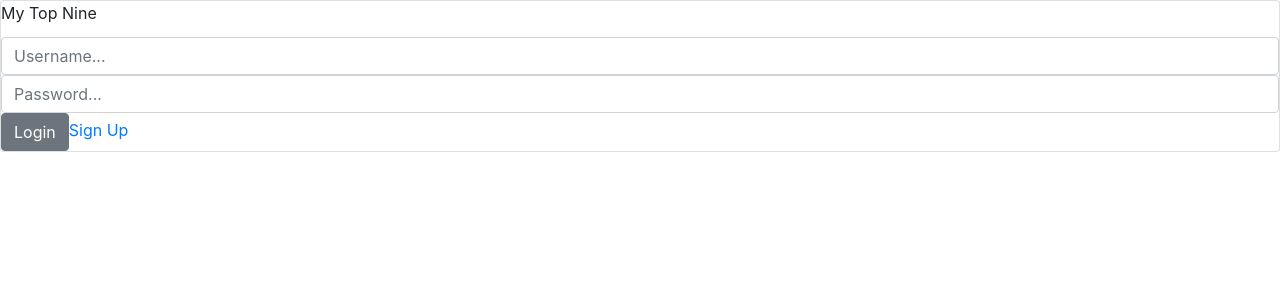
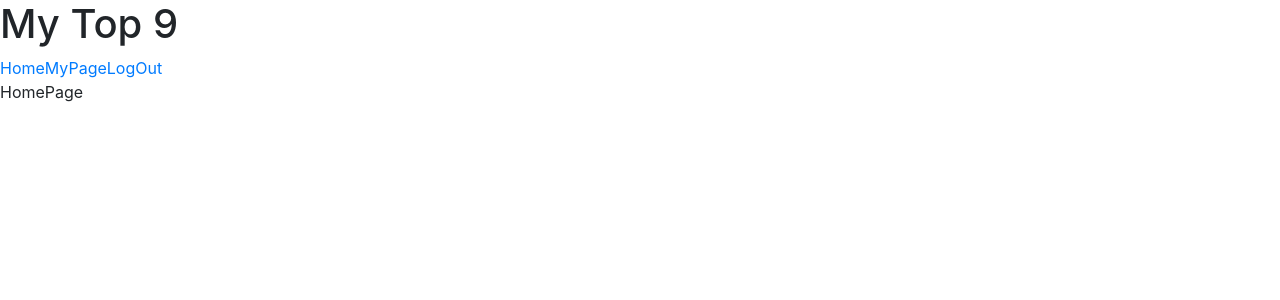
Before and after one commit to my-top-9/Front-End-Chelsea-Tolnai, a React (Create React App) app in the folder my-top-nine/: page / in a window 1280 px wide. Shown: the top 300 px of the page. Built offline with nearby package versions, Linux system fonts and the light colour scheme.

Commit message:
Refractor Webpage component and directory structure.

```diff
--- a/my-top-nine/src/App.js
+++ b/my-top-nine/src/App.js
@@ -1,42 +1,22 @@
 import React, { Component } from 'react';
-import './App.css';
 import { Route } from 'react-router-dom';
 import { connect } from 'react-redux';
 import { logout } from './components/actions';
-import LoginView from './components/Login/LoginView';
-import NavBar from './components/Navigation/NavBar';
-import HomePage from './components/HomePage/HomePage';
-import UserPage from './components/UserPage/UserPage';
+
+import WebPageView from './components/WebPage/WebPageView';
+import LoginView from './components/LoginPage/LoginView';
+
+import './App.css';
 
 class App extends Component {
-
-  handleLogout = () => {
-    this.props.logout();
-  }
 
   render() {
     return (
       <div>
         {this.props.isLoggedIn
-        ? <div>
-          <NavBar
-            logout={this.handleLogout}
-            username={this.props.user.username}
-          />
-          <Route exact path='/' component={HomePage} />
-          <Route
-            exact path={`/${this.props.user.username}`}
-            render={ props => (
-            <UserPage
-              {...props}
-              username={this.props.user.username}
-            />
-            )}
-          />
-          </div>
+        ? <Route path="/" component={WebPageView} />
         : <Route path="/" component={LoginView} />
         }
-
       </div>
 
     );
@@ -45,10 +25,9 @@ class App extends Component {
 
 const mapStateToProps = state => ({
   isLoggedIn: state.isLoggedIn,
-  user: state.user,
 });
 
 export default connect(
-    mapStateToProps,
-    { logout }
+  mapStateToProps,
+  { logout }
 )(App);
--- a/my-top-nine/src/components/Login/LoginView.js
+++ b/my-top-nine/src/components/LoginPage/LoginView.js
@@ -1,8 +1,10 @@
 import React, { Component } from 'react';
 import { Route } from 'react-router-dom';
 import { connect } from 'react-redux';
+import Loader from 'react-loader-spinner';
+
 import { getUsers, login, signup } from '../actions';
-import Loader from 'react-loader-spinner';
+
 import LoginForm from './LoginForm';
 import SignUpForm from './SignUpForm';
 
--- a/my-top-nine/src/components/HomePage/HomePage.js
+++ b/my-top-nine/src/components/WebPage/HomePage/HomePage.js
@@ -3,7 +3,7 @@ import React from 'react';
 const HomePage = () => {
     return (
         <div>
-            <div>HomePage</div>
+            HomePage
         </div>
     );
 }
--- a/my-top-nine/src/components/Navigation/NavBar.js
+++ b/my-top-nine/src/components/WebPage/Navigation/NavBar.js
@@ -3,12 +3,12 @@ import { NavLink } from 'react-router-dom'
 
 const NavBar = (props) => {
     return (
-        <div>
-            <div>My Top 9</div>
+        <nav>
+            <h1>My Top 9</h1>
             <NavLink to="/">Home</NavLink>
             <NavLink to={`/${props.username}`}>MyPage</NavLink>
             <NavLink to="/" onClick={props.logout}>LogOut</NavLink>
-        </div>
+        </nav>
     );
 }
 
--- /dev/null
+++ b/my-top-nine/src/components/WebPage/WebPageView.js
@@ -0,0 +1,56 @@
+import React, { Component } from 'react';
+import { Route } from 'react-router-dom';
+import { connect } from 'react-redux';
+
+import { logout } from '../actions';
+
+import NavBar from './Navigation/NavBar';
+import HomePage from './HomePage/HomePage';
+import UserPage from './UserPage/UserPage';
+
+class WebpageView extends Component {
+
+    handleLogout = () => {
+        this.props.logout();
+    }
+
+    render() {
+        return (
+            <div>
+                <NavBar
+                    logout={this.handleLogout}
+                    username={this.props.user.username}
+                />
+                <Route
+                    exact
+                    path='/'
+                    render={ props => (
+                        <HomePage
+                            {...props}
+                        />
+                    )}
+                />
+                <Route
+                    exact
+                    path={`/${this.props.user.username}`}
+                    render={ props => (
+                        <UserPage
+                            {...props}
+                            username={this.props.user.username}
+                        />
+                    )}
+                />
+            </div>
+
+        );
+    }
+}
+
+const mapStateToProps = state => ({
+    user: state.user,
+});
+
+export default connect(
+    mapStateToProps,
+    { logout }
+)(WebpageView);
--- a/my-top-nine/src/components/reducers/index.js
+++ b/my-top-nine/src/components/reducers/index.js
@@ -10,12 +10,16 @@ import {
 } from '../actions';
 
 const initialState = {
-  isLoggedIn: false,
-  gettingUsers: false,
-  registeredUsers: [],
-  registeringUser: false,
-  user: {},
-  error: null
+    // ***** Change back to false ***** //
+    isLoggedIn: true,
+
+    gettingUsers: false,
+    registeredUsers: [],
+    registeringUser: false,
+
+    // ***** Change back to {} ***** //
+    user: {"username": "CATolnai"},
+    error: null
 }
 
 function reducer (state = initialState , action) {
```
Also changed, not shown: my-top-nine/src/components/LoginPage/LoginForm.js (renamed from my-top-nine/src/components/Login/LoginForm.js), my-top-nine/src/components/LoginPage/SignUpForm.js (renamed from my-top-nine/src/components/Login/SignUpForm.js), my-top-nine/src/components/WebPage/UserPage/UserPage.js (renamed from my-top-nine/src/components/UserPage/UserPage.js).
